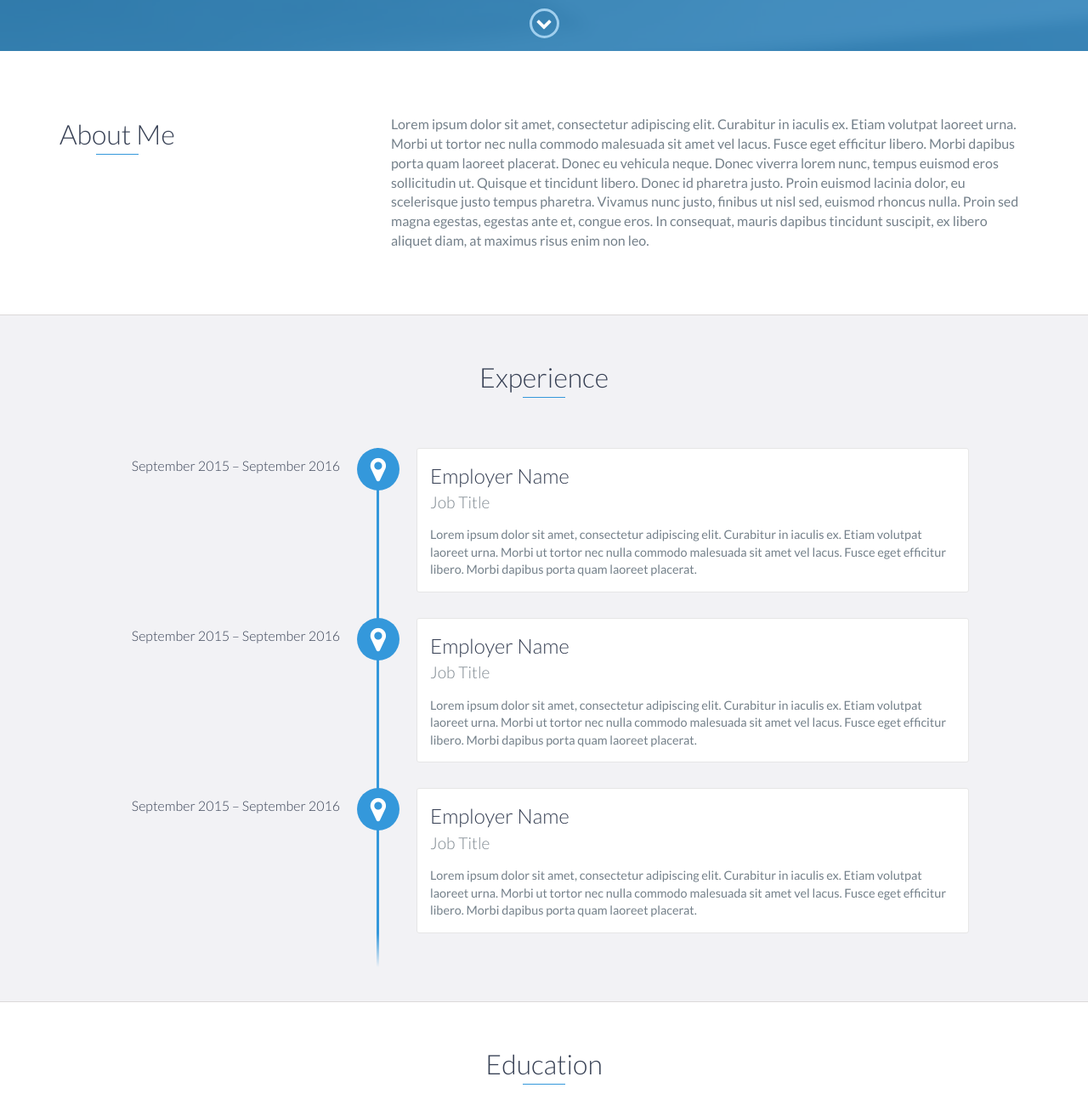
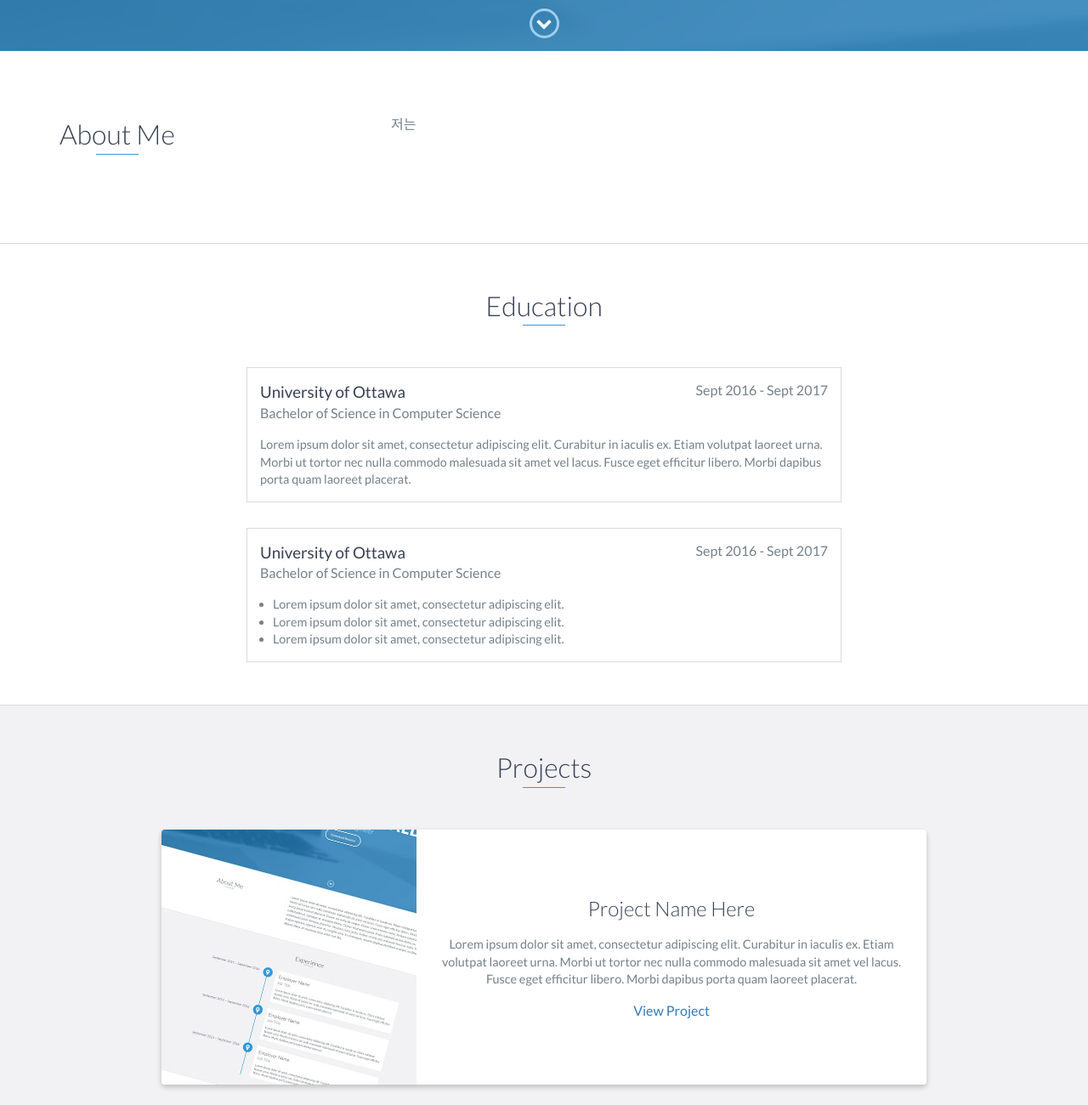
Before and after one commit to rhkrdndud22/rhkrdndud221.github.io, a website: page index.html in a window 1280 px wide. Shown: the part 740-2040 px from the top of the page at 85% size. Drawn offline with nearby package versions, Linux system fonts and the light colour scheme.

Commit message:
제목 소제목 부분 삭제

```diff
--- a/index.html
+++ b/index.html
@@ -7,7 +7,7 @@
     <meta name="viewport" content="width=device-width, initial-scale=1">
     <title>My Portfolio</title>
 	<link rel="shortcut icon" href="favicon.ico" type="image/x-icon">
-	<link rel="icon" href="favicon.ico" type="image/x-icon">
+	<link rel="icon" href="favicon.ico" type="imge/x-icon">
     <link href="https://fonts.googleapis.com/css?family=Lato:300,400,700,900" rel="stylesheet">
     <link rel="stylesheet" href="libs/font-awesome/css/font-awesome.min.css">
     <link href="css/bootstrap.min.css" rel="stylesheet">
@@ -27,9 +27,7 @@
             <li>
                 <a href="#about">About</a>
             </li>
-            <li>
-                <a href="#experience">Experience</a>
-            </li>
+
             <li>
                 <a href="#education">Education</a>
             </li>
@@ -49,8 +47,8 @@
     <div id="lead">
         <div id="lead-content">
             <h1>Portfolio</h1>
-            <h2>Software Engineer</h2>
-            <a href="#" class="btn-rounded-white">Download Resume</a>
+            <h2>개발자의 꿈</h2>
+
         </div>
         <!-- End #lead-content -->
 
@@ -73,9 +71,7 @@
                 </div>
                 <div class="col-md-8">
                     <p>
-                        Lorem ipsum dolor sit amet, consectetur adipiscing elit. Curabitur in iaculis ex. Etiam volutpat laoreet urna. Morbi ut tortor nec nulla commodo malesuada sit amet vel lacus. Fusce eget efficitur libero. Morbi dapibus porta quam laoreet placerat. Donec
-                        eu vehicula neque. Donec viverra lorem nunc, tempus euismod eros sollicitudin ut. Quisque et tincidunt libero. Donec id pharetra justo. Proin euismod lacinia dolor, eu scelerisque justo tempus pharetra. Vivamus nunc justo, finibus
-                        ut nisl sed, euismod rhoncus nulla. Proin sed magna egestas, egestas ante et, congue eros. In consequat, mauris dapibus tincidunt suscipit, ex libero aliquet diam, at maximus risus enim non leo.
+                        저는
                     </p>
                 </div>
             </div>
@@ -83,34 +79,7 @@
     </div>
     <!-- End #about -->
 
-    <div id="experience" class="background-alt">
-        <h2 class="heading">Experience</h2>
-        <div id="experience-timeline">
-            <div data-date="September 2015 – September 2016">
-                <h3>Employer Name</h3>
-                <h4>Job Title</h4>
-                <p>
-                    Lorem ipsum dolor sit amet, consectetur adipiscing elit. Curabitur in iaculis ex. Etiam volutpat laoreet urna. Morbi ut tortor nec nulla commodo malesuada sit amet vel lacus. Fusce eget efficitur libero. Morbi dapibus porta quam laoreet placerat.
-                </p>
-            </div>
 
-            <div data-date="September 2015 – September 2016">
-                <h3>Employer Name</h3>
-                <h4>Job Title</h4>
-                <p>
-                    Lorem ipsum dolor sit amet, consectetur adipiscing elit. Curabitur in iaculis ex. Etiam volutpat laoreet urna. Morbi ut tortor nec nulla commodo malesuada sit amet vel lacus. Fusce eget efficitur libero. Morbi dapibus porta quam laoreet placerat.
-                </p>
-            </div>
-
-            <div data-date="September 2015 – September 2016">
-                <h3>Employer Name</h3>
-                <h4>Job Title</h4>
-                <p>
-                    Lorem ipsum dolor sit amet, consectetur adipiscing elit. Curabitur in iaculis ex. Etiam volutpat laoreet urna. Morbi ut tortor nec nulla commodo malesuada sit amet vel lacus. Fusce eget efficitur libero. Morbi dapibus porta quam laoreet placerat.
-                </p>
-            </div>
-        </div>
-    </div>
     <!-- End #experience -->
 
     <div id="education">
@@ -219,7 +188,7 @@
     <!-- End #skills -->
 
     <div id="contact">
-        <h2>Get in Touch</h2>
+        <h2>rhkrdndud22@naver.com</h2>
         <div id="contact-form">
             <form method="POST" action="https://formspree.io/email@email.com">
                 <input type="hidden" name="_subject" value="Contact request from personal website" />
@@ -237,7 +206,7 @@
             <div class="row">
                 <div class="col-sm-5 copyright">
                     <p>
-                        Copyright &copy; 2020 YOUR NAME
+                        Copyright &copy; 2021 WooYoung
                     </p>
                 </div>
                 <div class="col-sm-2 top">
```
Also changed, not shown: images/background.jpg (added).
